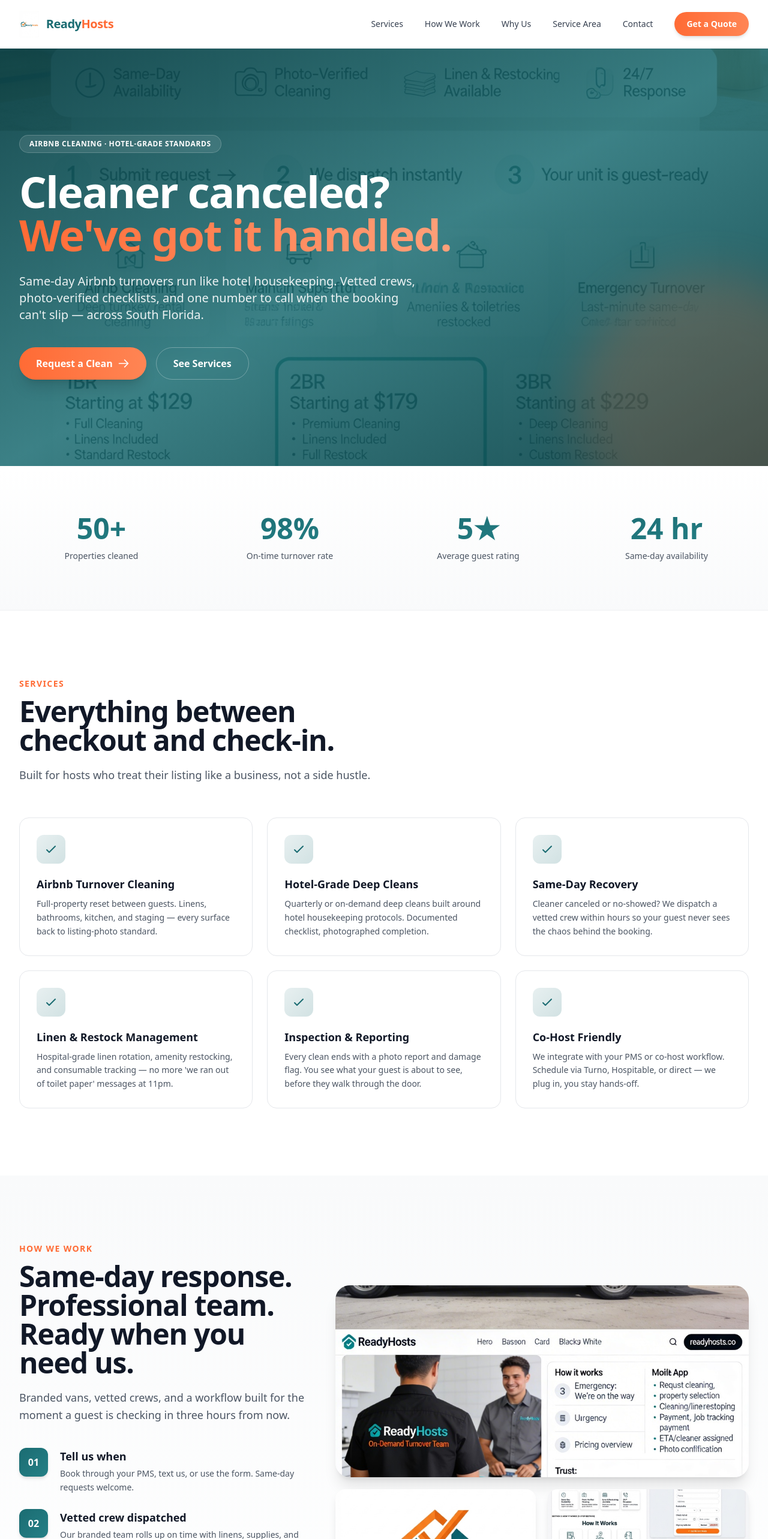
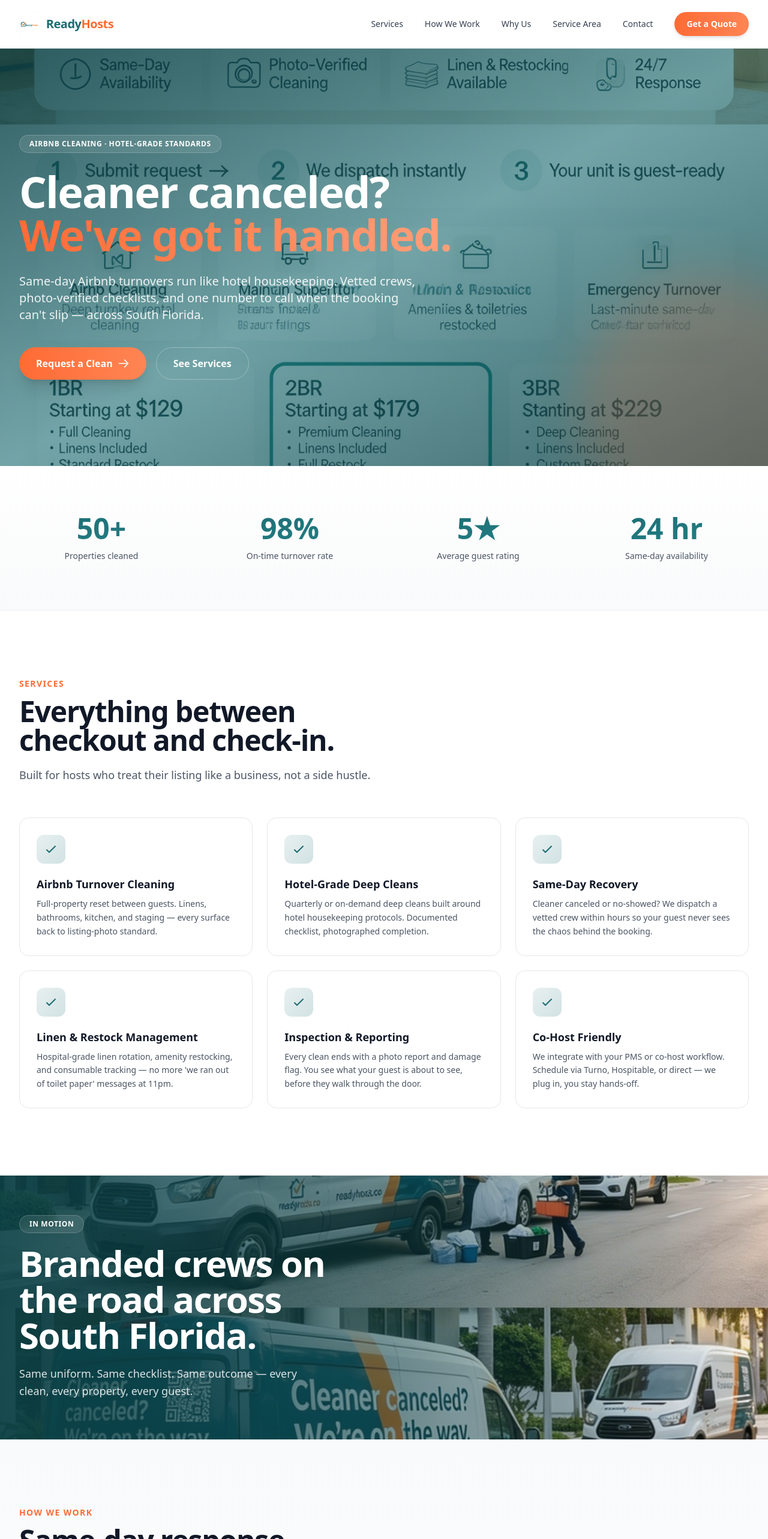
Before and after one commit to ReadyHosts/readyhost-website, a React (Vite) app: page / in a window 1280 px wide. Shown: the top 2566 px of the page at 60% size. Built offline with nearby package versions, Linux system fonts and the light colour scheme.

Commit message:
Operations imagery: lighter hero overlay, full-width In Motion band with parallax fleet bg

```diff
--- a/src/ReadyHost_Main.jsx
+++ b/src/ReadyHost_Main.jsx
@@ -272,16 +272,16 @@ export default function ReadyHostMain() {
         id="top"
         className="relative overflow-hidden text-white isolate"
       >
-        {/* Background image */}
+        {/* Background image — operations in motion */}
         <div
           aria-hidden="true"
-          className="absolute inset-0 -z-20 bg-cover bg-center"
+          className="absolute inset-0 -z-20 bg-cover bg-center scale-105"
           style={{ backgroundImage: "url('/hero-bg.jpg')" }}
         />
-        {/* Dark teal overlay for legibility */}
+        {/* Lighter overlay so the imagery shows through */}
         <div
           aria-hidden="true"
-          className="absolute inset-0 -z-10 bg-gradient-to-br from-[#0c4348]/95 via-[#1B6C72]/85 to-[#0c4348]/95"
+          className="absolute inset-0 -z-10 bg-gradient-to-br from-[#0c4348]/85 via-[#1B6C72]/60 to-[#0c4348]/80"
         />
         {/* Orange accent blob */}
         <div
@@ -401,6 +401,36 @@ export default function ReadyHostMain() {
                 </p>
               </div>
             ))}
+          </div>
+        </div>
+      </section>
+
+      {/* ============== IN MOTION BAND ============== */}
+      <section
+        aria-label="ReadyHost crews on the road"
+        className="relative h-[55vh] min-h-[380px] overflow-hidden"
+      >
+        {/* Parallax-style fixed bg on desktop, scroll on mobile */}
+        <div
+          aria-hidden="true"
+          className="absolute inset-0 bg-cover bg-center lg:bg-fixed"
+          style={{ backgroundImage: "url('/fleet5.jpg')" }}
+        />
+        <div
+          aria-hidden="true"
+          className="absolute inset-0 bg-gradient-to-r from-[#0c4348]/90 via-[#0c4348]/55 to-transparent"
+        />
+        <div className="relative h-full max-w-7xl mx-auto px-4 sm:px-6 lg:px-8 flex items-center">
+          <div className="max-w-xl text-white">
+            <span className="inline-block px-4 py-1.5 rounded-full bg-white/10 border border-white/20 text-xs font-semibold tracking-wider uppercase backdrop-blur-sm">
+              In Motion
+            </span>
+            <h2 className="mt-5 text-4xl sm:text-5xl lg:text-6xl font-extrabold tracking-tight leading-[1.05]">
+              Branded crews on the road across South Florida.
+            </h2>
+            <p className="mt-5 text-lg text-white/85 max-w-lg leading-relaxed">
+              Same uniform. Same checklist. Same outcome — every clean, every property, every guest.
+            </p>
           </div>
         </div>
       </section>
```
